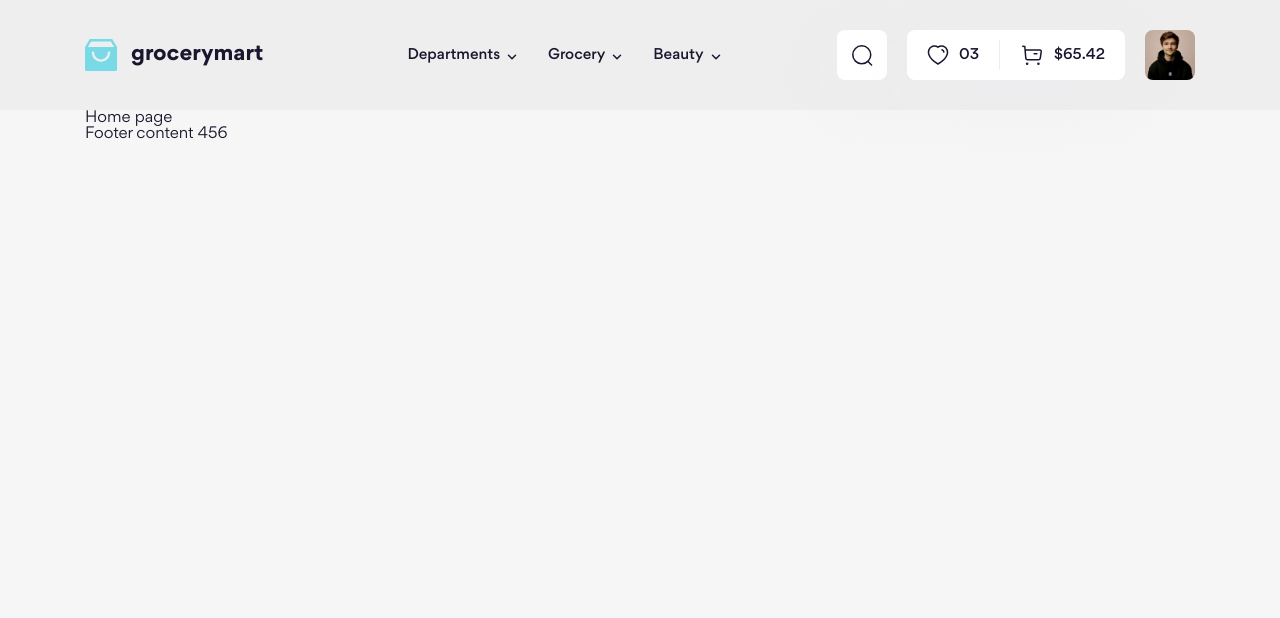
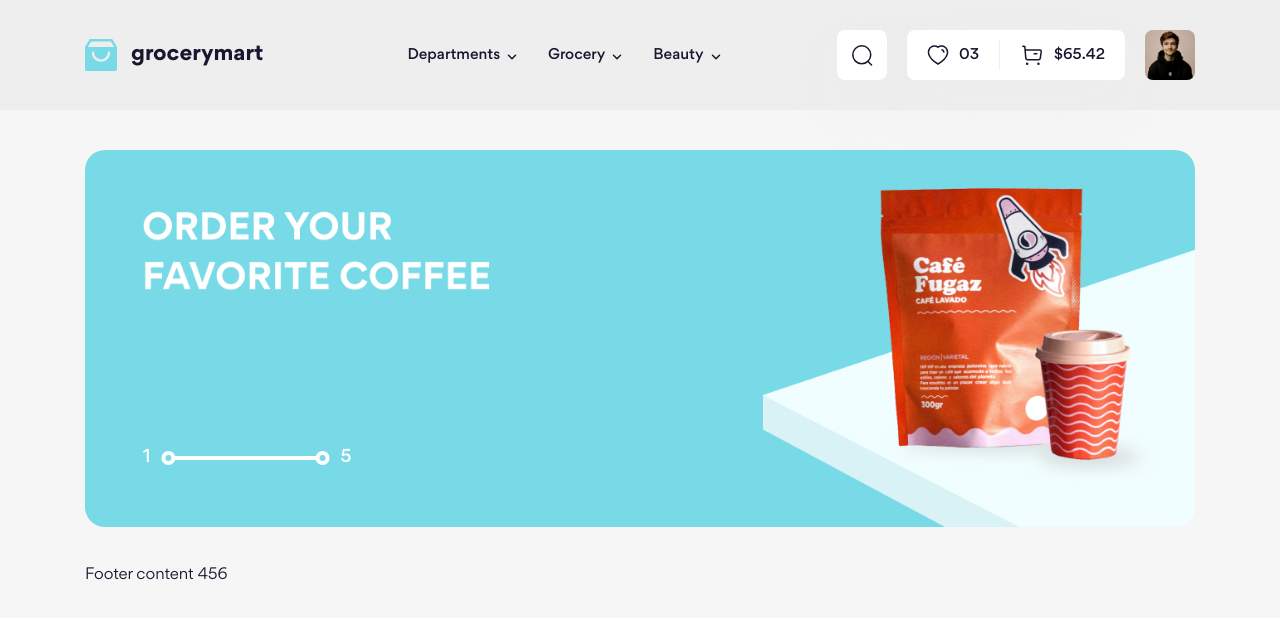
Before and after one commit to dathuynh1710/grocerymart-project, a website: page index.html in a window 1280 px wide. Drawn offline with Linux system fonts and the light colour scheme.

Commit message:
Add Slideshow

```diff
--- a/index.html
+++ b/index.html
@@ -29,8 +29,25 @@
             load("#header", "./templates/header.html");
         </script>
         <div class="container">
-            <!-- Main -->
-            <h1>Home page</h1>
+            <!-- Slideshow -->
+            <div class="slideshow">
+                <div class="slideshow__inner">
+                    <div class="slideshow__item">
+                        <a href="#!" class="slideshow__link">
+                            <picture>
+                                <source media="(max-width: 767.98px)" srcset="./assets/img/slideshow/item-1-md.png" />
+                                <img src="./assets/img/slideshow/item-1.png" alt="" class="slideshow__img" />
+                            </picture>
+                        </a>
+                    </div>
+                </div>
+
+                <div class="slideshow__page">
+                    <span class="slideshow__num">1</span>
+                    <span class="slideshow__slider"></span>
+                    <span class="slideshow__num">5</span>
+                </div>
+            </div>
 
             <!-- Footer-->
             <footer id="footer"></footer>
--- a/scss/components/_index.scss
+++ b/scss/components/_index.scss
@@ -1,2 +1,3 @@
 @forward "./logo";
 @forward "./dropdown";
+@forward "./slideshow";
--- /dev/null
+++ b/scss/components/_slideshow.scss
@@ -0,0 +1,91 @@
+@use "../abstracts";
+
+.slideshow {
+    position: relative;
+    margin: 40px 0;
+    @include abstracts.breakpoint(md) {
+        margin: 30px 0;
+    }
+    &__inner {
+        display: flex;
+        overflow: hidden;
+    }
+
+    &__item {
+        position: relative;
+        flex-shrink: 0;
+        width: 100%;
+        padding-top: 34%;
+
+        @include abstracts.breakpoint(md) {
+            padding-top: 50%;
+        }
+    }
+
+    &__img {
+        position: absolute;
+        top: 0;
+        left: 0;
+        width: 100%;
+        height: 100%; // anh vua voi khung hinh cua slideshow
+        object-fit: cover;
+        border-radius: 20px;
+    }
+
+    &__page {
+        --color: #fff;
+
+        width: 12.8%;
+        position: absolute;
+        bottom: 15%;
+        left: 5.2%;
+        display: flex;
+        align-items: center;
+        column-gap: 24px;
+    }
+
+    &__num {
+        color: var(--color);
+        font-size: 1.8rem;
+        font-weight: 500;
+        line-height: 144.444%;
+
+        @include abstracts.breakpoint(md) {
+            font-size: 1.4rem;
+            line-height: 142.857%;
+        }
+    }
+
+    &__slider {
+        position: relative;
+        width: 100%;
+        height: 4px;
+        flex-shrink: 0;
+        background: var(--color);
+
+        &::before,
+        &::after {
+            content: "";
+            position: absolute;
+            top: 50%;
+            width: 14px;
+            height: 14px;
+            border: 4px solid var(--color);
+            border-radius: 50%;
+
+            @include abstracts.breakpoint(md) {
+                border-width: 3px;
+            }
+        }
+
+        &::before {
+            left: 0;
+            translate: -90% -50%;
+        }
+
+        &::after {
+            right: 0;
+            translate: 90% -50%;
+        }
+    }
+}
--- a/scss/layout/_header.scss
+++ b/scss/layout/_header.scss
@@ -16,8 +16,8 @@
 .top-bar {
     @extend %flexItemCenter;
     position: relative;
+    z-index: 1;
     padding: 30px 0;
-
     @include abstracts.breakpoint(lg) {
         padding: 20px 0;
     }
```
Also changed, not shown: assets/css/main.css, assets/img/slideshow/item-1-md.png (added), assets/img/slideshow/item-1.png (added), 1 other file.
